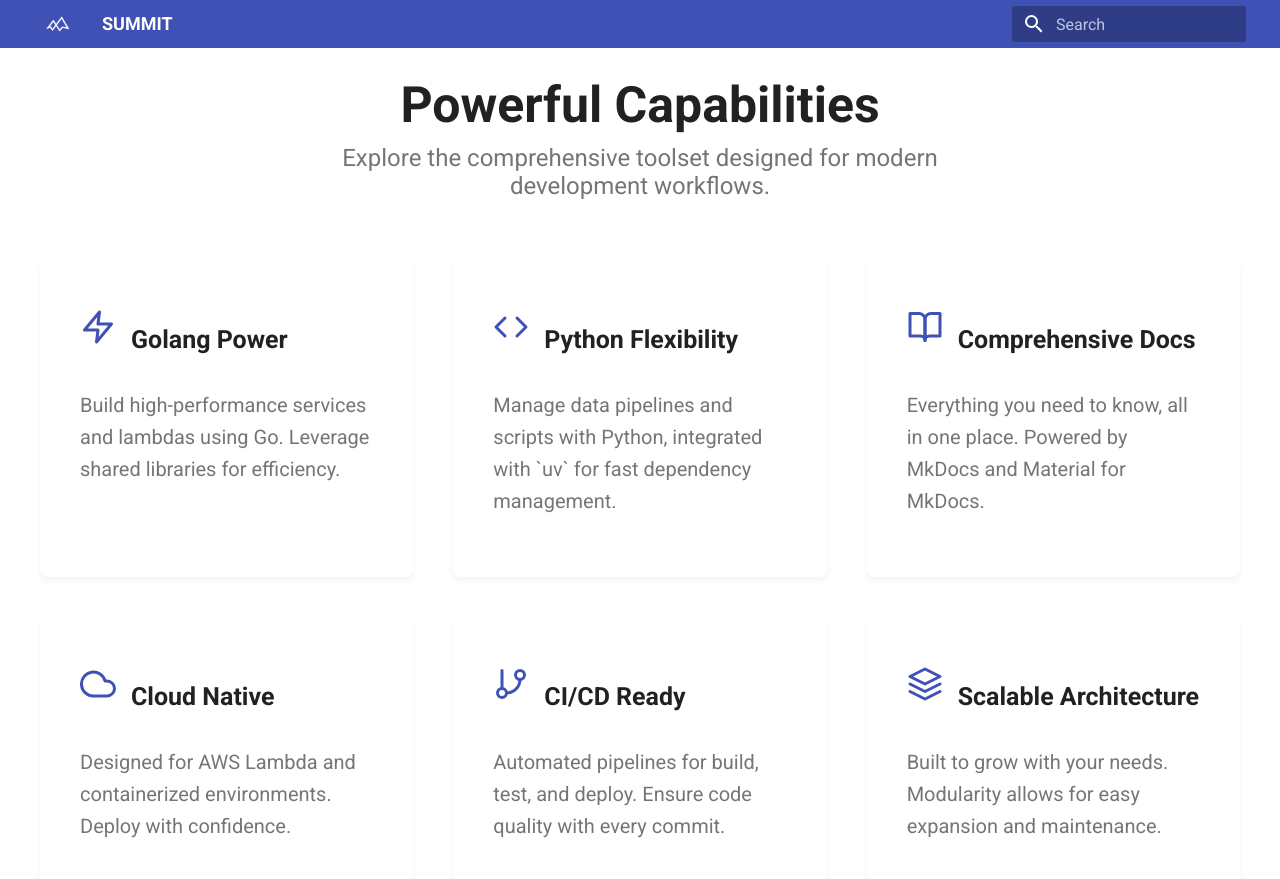
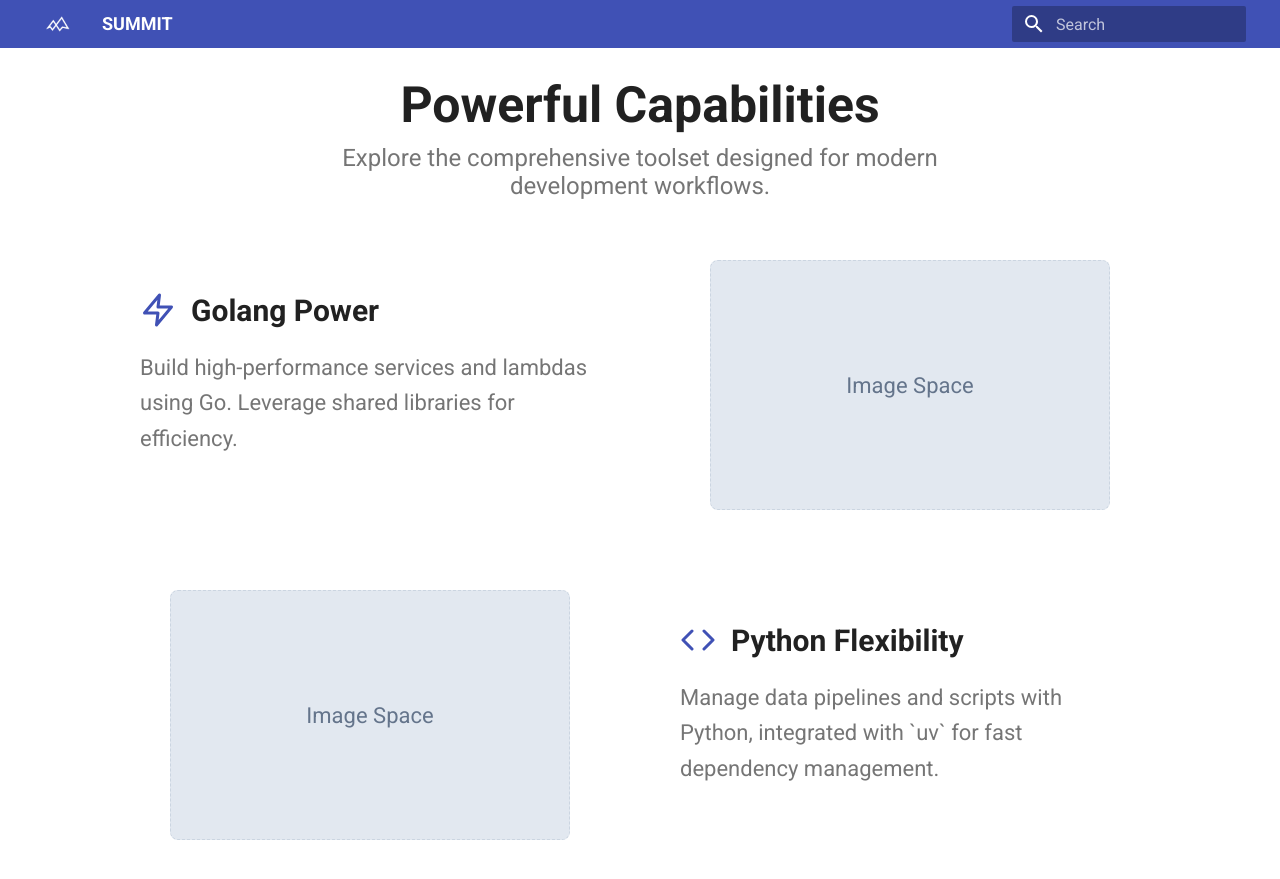
Before and after one commit to mskluev/monorepo, an MkDocs documentation site: the page built from docs/index.md, in a window 1280 px wide and 900 px high, scrolled down 1828 px. Shown: the top 879 px of the window. Built offline with MkDocs 1.6.1 and Material for MkDocs 9.7.7, drawn with Linux system fonts in a browser that asks for light colours; some of the changed text lies outside the part shown.

Commit message:
adjust features section into rows

```diff
--- a/docs/stylesheets/landing.css
+++ b/docs/stylesheets/landing.css
@@ -389,44 +389,60 @@
   margin-bottom: 0.5rem;
 }
 
-.tx-feature-grid {
-  display: grid;
-  grid-template-columns: repeat(1, 1fr);
-  gap: 2rem;
-  max-width: 1200px;
+.tx-feature-rows {
+  display: flex;
+  flex-direction: column;
+  gap: 4rem;
+  max-width: 1000px;
   margin: 0 auto;
 }
 
+.tx-feature-row {
+  display: flex;
+  flex-direction: column;
+  align-items: center;
+  gap: 2rem;
+}
+
 @media screen and (min-width: 768px) {
-  .tx-feature-grid {
-    grid-template-columns: repeat(2, 1fr);
+  .tx-feature-row {
+    flex-direction: row;
+    justify-content: space-between;
+    gap: 4rem;
+  }
+
+  /* Alternate order for even rows */
+  .tx-feature-row:nth-child(even) {
+    flex-direction: row-reverse;
   }
 }
 
-/* For 3x2 layout (2 columns on desktop is 3x2 if there are 6 items) */
-/* Wait, user asked for 3x2 layout, which usually means 3 columns x 2 rows */
-@media screen and (min-width: 1024px) {
-  .tx-feature-grid {
-    grid-template-columns: repeat(3, 1fr);
-  }
-}
-
-.tx-feature-item {
-  background: var(--md-default-bg-color);
-  padding: 2rem;
-  border-radius: 8px;
-  box-shadow: 0 4px 6px rgba(0, 0, 0, 0.05);
-  transition: transform 0.2s ease, box-shadow 0.2s ease;
-  display: flex;
-  flex-direction: column;
-  align-items: flex-start;
-  /* Left align content inside items? Or center? User said "icon, header, and paragraph". Let's center for now as it looks better for features usually, or left if standard. The previous features were centered. Let's stick to center for now or maybe left for a cleaner grid look. Let's go with left align for grid items usually looks cleaner with icons. */
+.tx-feature-content {
+  flex: 1;
   text-align: left;
 }
 
-.tx-feature-item:hover {
-  transform: translateY(-5px);
-  box-shadow: 0 10px 15px rgba(0, 0, 0, 0.1);
+.tx-feature-media {
+  flex: 1;
+  display: flex;
+  justify-content: center;
+  align-items: center;
+  width: 100%;
+}
+
+.tx-placeholder-img {
+  width: 100%;
+  max-width: 400px;
+  height: 250px;
+  background-color: #e2e8f0;
+  border: 1px dashed #cbd5e1;
+  border-radius: 8px;
+  display: flex;
+  justify-content: center;
+  align-items: center;
+  color: #64748b;
+  font-weight: 500;
+  font-size: 1.1rem;
 }
 
 .tx-feature-title {
@@ -444,15 +460,16 @@
   flex-shrink: 0;
 }
 
-.tx-feature-item h3 {
-  font-size: 1.25rem;
+.tx-feature-content h3 {
+  font-size: 1.5rem;
   font-weight: 600;
+  margin-top: 0;
   margin-bottom: 0;
   color: var(--md-default-fg-color);
 }
 
-.tx-feature-item p {
-  font-size: 1rem;
+.tx-feature-content p {
+  font-size: 1.1rem;
   color: var(--md-default-fg-color--light);
   line-height: 1.6;
 }
--- a/overrides/home.html
+++ b/overrides/home.html
@@ -143,9 +143,10 @@
     </p>
   </div>
 
-  <div class="tx-feature-grid">
+  <div class="tx-feature-rows">
     <!-- Feature 1: Go Power -->
-    <div class="tx-feature-item">
+    <div class="tx-feature-row">
+      <div class="tx-feature-content">
         <div class="tx-feature-title">
           <!-- Icon: Lightning/Power -->
           <svg class="tx-feature-icon" xmlns="http://www.w3.org/2000/svg" viewBox="0 0 24 24" fill="none"
@@ -156,9 +157,14 @@
         </div>
         <p>Build high-performance services and lambdas using Go. Leverage shared libraries for efficiency.</p>
       </div>
+      <div class="tx-feature-media">
+        <div class="tx-placeholder-img">Image Space</div>
+      </div>
+    </div>
 
     <!-- Feature 2: Python Flexibility -->
-    <div class="tx-feature-item">
+    <div class="tx-feature-row">
+      <div class="tx-feature-content">
         <div class="tx-feature-title">
           <!-- Icon: Code/Python-ish -->
           <svg class="tx-feature-icon" xmlns="http://www.w3.org/2000/svg" viewBox="0 0 24 24" fill="none"
@@ -170,9 +176,14 @@
         </div>
         <p>Manage data pipelines and scripts with Python, integrated with `uv` for fast dependency management.</p>
       </div>
+      <div class="tx-feature-media">
+        <div class="tx-placeholder-img">Image Space</div>
+      </div>
+    </div>
 
     <!-- Feature 3: Comprehensive Docs -->
-    <div class="tx-feature-item">
+    <div class="tx-feature-row">
+      <div class="tx-feature-content">
         <div class="tx-feature-title">
           <!-- Icon: Book/Docs -->
           <svg class="tx-feature-icon" xmlns="http://www.w3.org/2000/svg" viewBox="0 0 24 24" fill="none"
@@ -184,9 +195,14 @@
         </div>
         <p>Everything you need to know, all in one place. Powered by MkDocs and Material for MkDocs.</p>
       </div>
+      <div class="tx-feature-media">
+        <div class="tx-placeholder-img">Image Space</div>
+      </div>
+    </div>
 
     <!-- Feature 4: Cloud Native -->
-    <div class="tx-feature-item">
+    <div class="tx-feature-row">
+      <div class="tx-feature-content">
         <div class="tx-feature-title">
           <!-- Icon: Cloud -->
           <svg class="tx-feature-icon" xmlns="http://www.w3.org/2000/svg" viewBox="0 0 24 24" fill="none"
@@ -197,9 +213,14 @@
         </div>
         <p>Designed for AWS Lambda and containerized environments. Deploy with confidence.</p>
       </div>
+      <div class="tx-feature-media">
+        <div class="tx-placeholder-img">Image Space</div>
+      </div>
+    </div>
 
     <!-- Feature 5: CI/CD Ready -->
-    <div class="tx-feature-item">
+    <div class="tx-feature-row">
+      <div class="tx-feature-content">
         <div class="tx-feature-title">
           <!-- Icon: Git/Branch/Flow -->
           <svg class="tx-feature-icon" xmlns="http://www.w3.org/2000/svg" viewBox="0 0 24 24" fill="none"
@@ -213,9 +234,14 @@
         </div>
         <p>Automated pipelines for build, test, and deploy. Ensure code quality with every commit.</p>
       </div>
+      <div class="tx-feature-media">
+        <div class="tx-placeholder-img">Image Space</div>
+      </div>
+    </div>
 
     <!-- Feature 6: Scalable Architecture -->
-    <div class="tx-feature-item">
+    <div class="tx-feature-row">
+      <div class="tx-feature-content">
         <div class="tx-feature-title">
           <!-- Icon: Layers/Server -->
           <svg class="tx-feature-icon" xmlns="http://www.w3.org/2000/svg" viewBox="0 0 24 24" fill="none"
@@ -227,6 +253,10 @@
           <h3>Scalable Architecture</h3>
         </div>
         <p>Built to grow with your needs. Modularity allows for easy expansion and maintenance.</p>
+      </div>
+      <div class="tx-feature-media">
+        <div class="tx-placeholder-img">Image Space</div>
+      </div>
     </div>
 
   </div>
```
Lines whose indentation alone changed are shown as unchanged.
